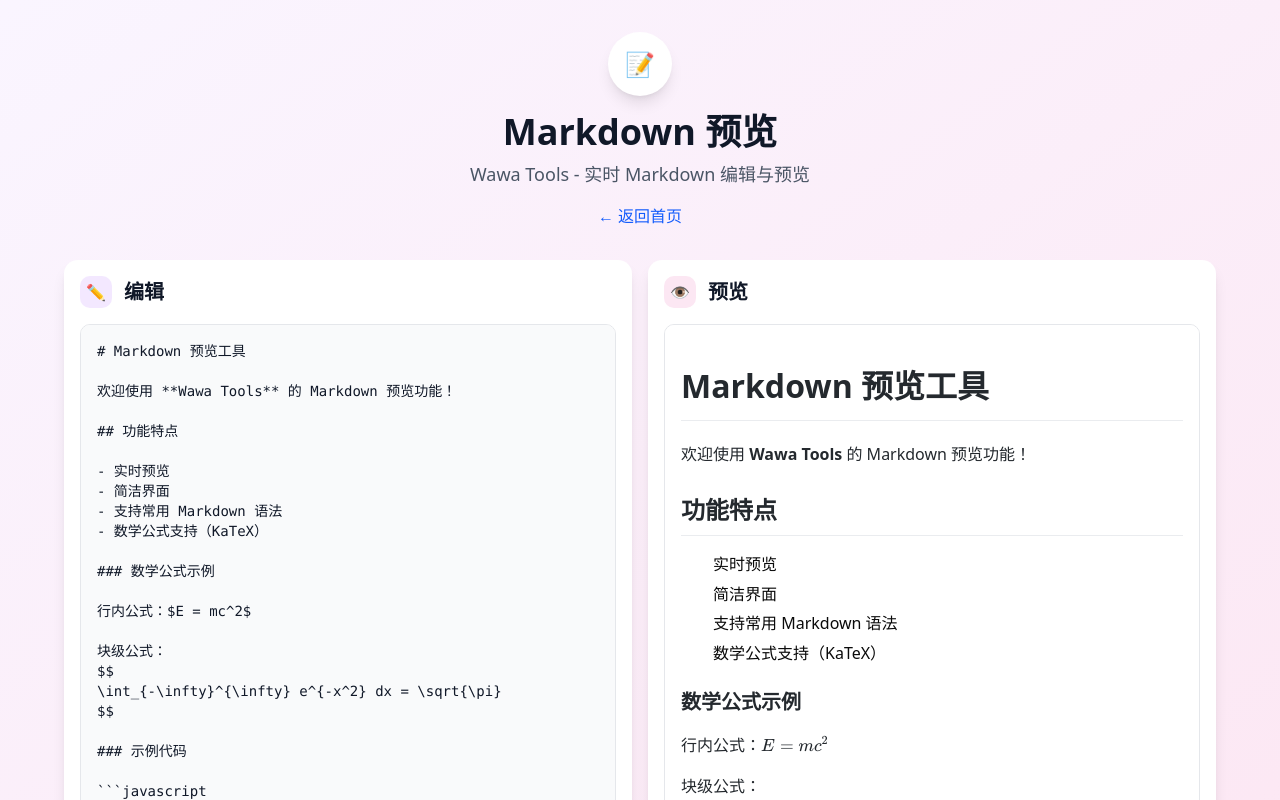
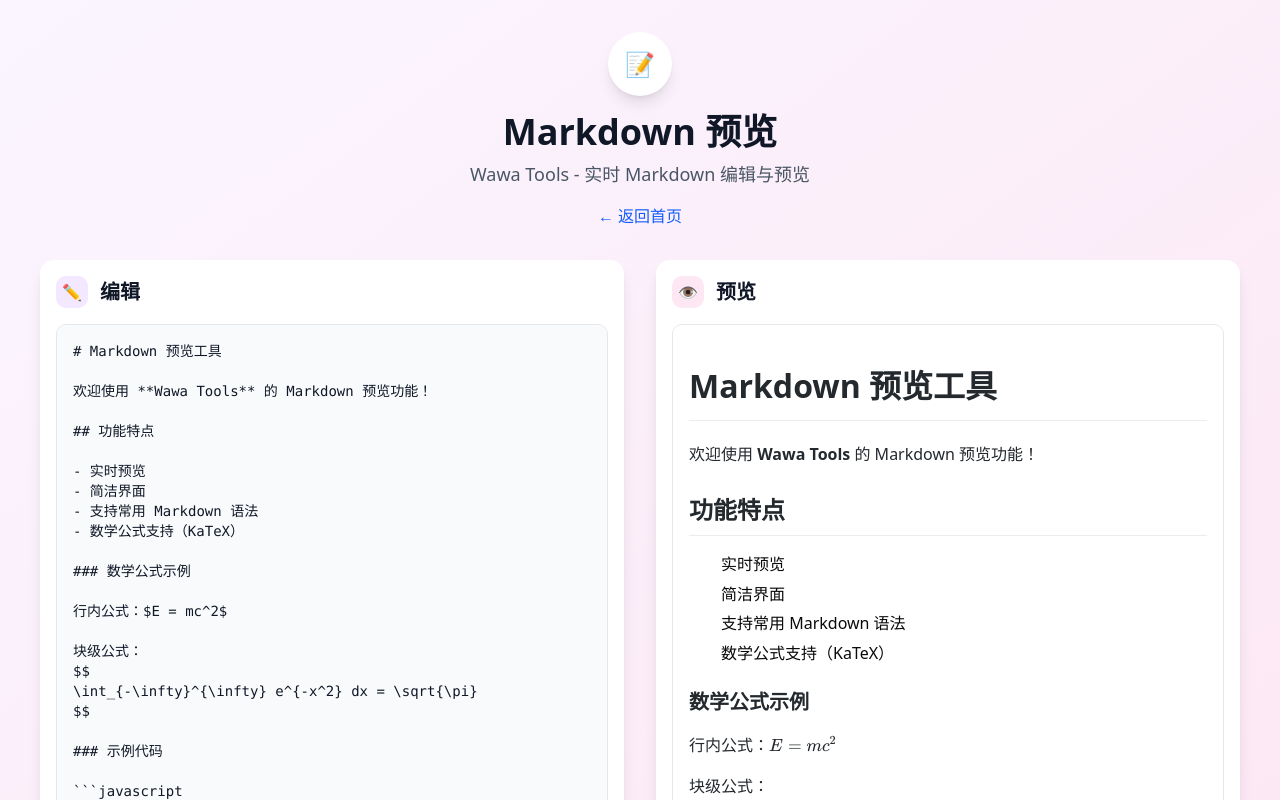
Before and after one commit to onlytiancai/wawa-tools, a Nuxt app: page /markdown in a window 1280 px wide. Shown: the top 800 px of the page. Built offline with nearby package versions, Linux system fonts and the light colour scheme.

Commit message:
style: 优化编辑器页面布局
移除容器宽度限制并调整间距，提升宽屏下的编辑体验。同时统一JSON和Markdown页面的布局样式。

```diff
--- a/pages/json.vue
+++ b/pages/json.vue
@@ -1,6 +1,6 @@
 <template>
   <div class="min-h-screen bg-gradient-to-br from-green-50 to-blue-100 dark:from-gray-900 dark:to-gray-800">
-    <div class="container mx-auto px-4 py-8">
+    <div class="w-full px-4 py-8">
       <!-- 页面头部 -->
       <div class="text-center mb-8">
         <div class="inline-flex items-center justify-center w-16 h-16 bg-white dark:bg-gray-800 rounded-full shadow-lg mb-4">
@@ -16,8 +16,8 @@
       </div>
 
       <!-- 编辑器区域 -->
-      <div class="flex flex-col h-[calc(100vh-160px)] w-full">
-        <div class="grid grid-cols-1 lg:grid-cols-2 gap-4 flex-1 min-h-0 px-2">
+      <div class="flex flex-col h-[calc(100vh-120px)] w-full">
+        <div class="grid grid-cols-1 xl:grid-cols-2 gap-8 flex-1 min-h-0 px-6">
           <!-- 输入区域 -->
           <div class="bg-white dark:bg-gray-800 rounded-xl shadow-lg p-4 flex flex-col min-h-0">
             <div class="flex items-center mb-4">
@@ -131,8 +131,5 @@
 </script>
 
 <style scoped>
-/* 保留必要的自定义样式 */
-.container {
-  max-width: 1200px;
-}
+/* 宽屏优化样式 */
 </style>
--- a/pages/markdown.vue
+++ b/pages/markdown.vue
@@ -1,6 +1,6 @@
 <template>
   <div class="min-h-screen bg-gradient-to-br from-purple-50 to-pink-100 dark:from-gray-900 dark:to-gray-800">
-    <div class="container mx-auto px-4 py-8">
+    <div class="w-full px-4 py-8">
       <!-- 页面头部 -->
       <div class="text-center mb-8">
         <div class="inline-flex items-center justify-center w-16 h-16 bg-white dark:bg-gray-800 rounded-full shadow-lg mb-4">
@@ -16,8 +16,8 @@
       </div>
 
       <!-- 编辑器区域 -->
-      <div class="flex flex-col h-[calc(100vh-160px)] w-full">
-        <div class="grid grid-cols-1 lg:grid-cols-2 gap-4 flex-1 min-h-0 px-2">
+      <div class="flex flex-col h-[calc(100vh-120px)] w-full">
+        <div class="grid grid-cols-1 xl:grid-cols-2 gap-8 flex-1 min-h-0 px-6">
           <!-- 编辑区域 -->
           <div class="bg-white dark:bg-gray-800 rounded-xl shadow-lg p-4 flex flex-col min-h-0">
             <div class="flex items-center mb-4">
@@ -109,9 +109,9 @@
 </script>
 
 <style scoped>
-/* 保留必要的自定义样式 */
-.container {
-  max-width: 1200px;
+/* 宽屏优化样式 */
+.markdown-preview {
+  max-width: none;
 }
 
 /* GitHub风格的Markdown样式 */
```
